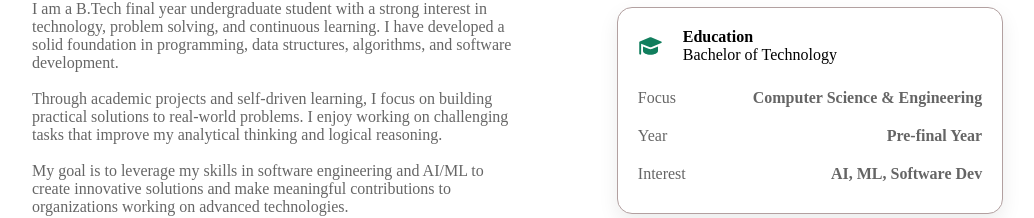
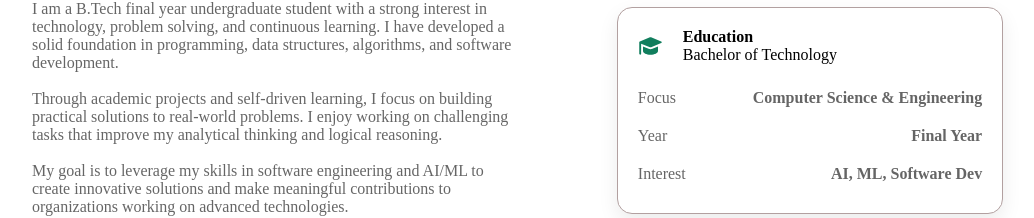
Before and after one commit to Rsccpp/Portfolio, a React (Vite) app: page /about in a window 1280 px wide. Shown: the part 491-709 px from the top of the page, without its empty margins (96-1130 px from the left). Built offline with nearby package versions, Linux system fonts and the light colour scheme.

Commit message:
Change education year from 'Pre-final' to 'Final'

```diff
--- a/src/pages/Education.tsx
+++ b/src/pages/Education.tsx
@@ -17,7 +17,7 @@ export default function Education() {
       </div>
       <div className="year">
         <p>Year</p>
-        <p><b>Pre-final Year</b></p>
+        <p><b>Final Year</b></p>
       </div>
       <div className="interest">
         <p>Interest</p> &nbsp;&nbsp; &nbsp;&nbsp; &nbsp;
```
